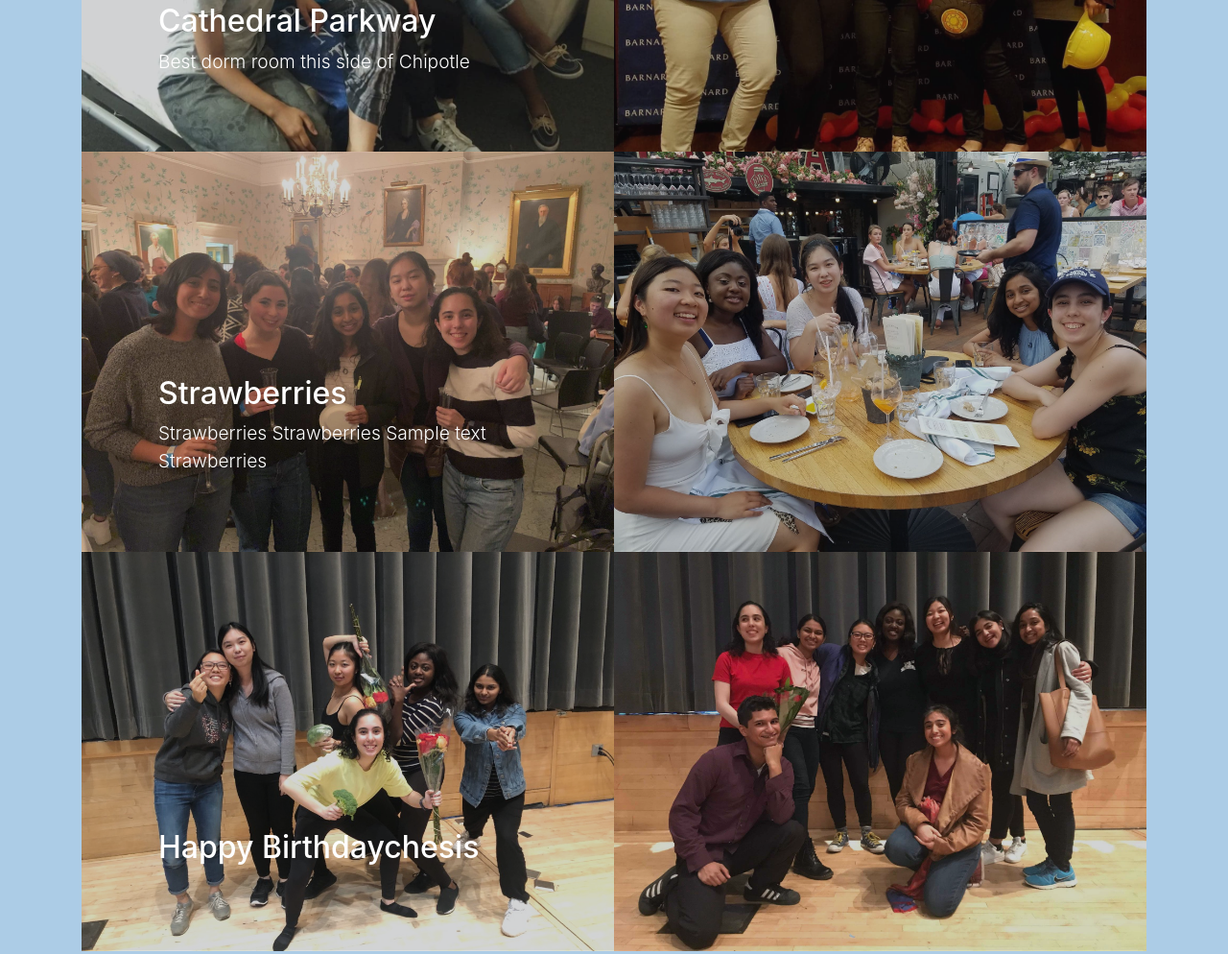
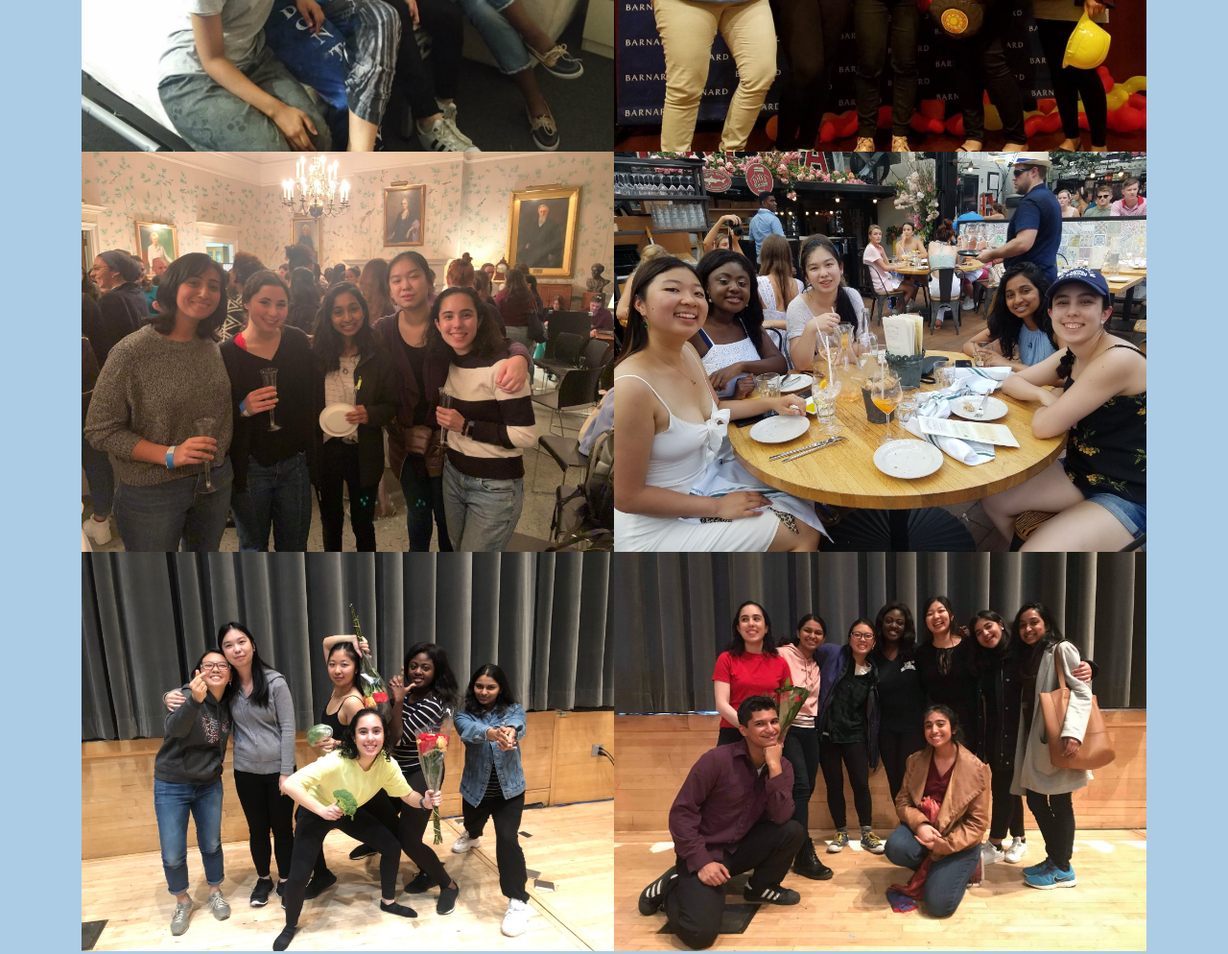
Before and after one commit to hamelyz/suprise-website, a website with bundled scripts: page index.html in a window 1280 px wide. Shown: the part 10206-11200 px from the top of the page at 96% size. Built offline with nearby package versions, Linux system fonts and the light colour scheme.

```diff
--- a/css/stylish-portfolio.css
+++ b/css/stylish-portfolio.css
@@ -238,7 +238,8 @@
   display: flex;
   height: 100%;
   width: 100%;
-  background-color: rgba(33, 37, 41, .2);
+  background-color: rgba(33, 37, 41, 0);
+/*  background-color: rgba(33, 37, 41, .2);*/
 /*  background-color: rgba(33, 37, 41, 0.2);*/
   position: absolute;
   top: 0;
@@ -247,8 +248,8 @@
 }
 
 .portfolio-item .caption .caption-content {
-/*  color: rgba(255, 255, 255, 0);*/
-  color: #fff;
+  color: rgba(255, 255, 255, 0);
+/*  color: #fff;*/
   margin: auto 2rem 2rem;
 }
 
@@ -293,14 +294,14 @@
     clip-path: inset(2rem);
   }
   .portfolio-item:hover .caption {
-/*    background-color: rgba(33, 37, 41, 0.2);*/
-    background-color: rgba(150, 150, 150, 0);
+    background-color: rgba(33, 37, 41, 0.2);
+/*    background-color: rgba(150, 150, 150, 0);*/
 /*    background-color: rgba(29, 128, 159, 0.9);*/
     -webkit-clip-path: inset(2rem);
     clip-path: inset(2rem);
   }
     .portfolio-item:hover .caption .caption-content{
-        color: rgba(255, 255, 255, 0);
+        color: rgba(168, 189, 212, 1);
     }
 }
 
--- a/index.html
+++ b/index.html
@@ -650,7 +650,7 @@
                         <div class="caption">
                             <div class="caption-content">
                                 <div class="h2">Cathedral Parkway</div>
-                                <p class="mb-0">Best dorm room this side of Chipotle</p>
+                                <p class="mb-0"><b>Best dorm room this side of Chipotle</b></p>
                             </div>
                         </div>
                         <img class="img-fluid" src="img/Banners/Banner-110-Cropped.jpg" alt="">
@@ -659,12 +659,10 @@
                 <div class="col-lg-6">
                     <a class="portfolio-item" href="#!">
                         <div class="caption">
-<!--
                             <div class="caption-content">
-                                <div class="h2">Ice Cream</div>
-                                <p class="mb-0">A dark blue background with a colored pencil, a clip, and a tiny ice cream cone!</p>
+                                <div class="h2">Bold, Beautiful, Barnard</div>
+<!--                                <p class="mb-0">A dark blue background with a colored pencil, a clip, and a tiny ice cream cone!</p>-->
                             </div>
--->
                         </div>
                         <img class="img-fluid" src="img/Banners/Banner-Barnard-Event-Cropped.jpg" alt="">
                     </a>
@@ -673,8 +671,10 @@
                     <a class="portfolio-item" href="#!">
                         <div class="caption">
                             <div class="caption-content">
+<!--
                                 <div class="h2">Strawberries</div>
                                 <p class="mb-0">Strawberries Strawberries Sample text Strawberries</p>
+-->
                             </div>
                         </div>
                         <img class="img-fluid" src="img/Banners/Banner-Being-Bougie-For-Free-Food-Cropped.jpg" alt="">
@@ -697,7 +697,7 @@
                     <a class="portfolio-item" href="#!">
                         <div class="caption">
                             <div class="caption-content">
-                                <div class="h2">Happy Birthdaychesis</div>
+                                <div class="h2">Happy Birthdaychesis Sam</div>
 <!--                                <p class="mb-0">A yellow workspace with some scissors, pencils, and other objects.</p>-->
                             </div>
                         </div>
@@ -707,12 +707,11 @@
                 <div class="col-lg-6">
                     <a class="portfolio-item" href="#!">
                         <div class="caption">
-<!--
                             <div class="caption-content">
-                                <div class="h2">Workspace</div>
-                                <p class="mb-0">A yellow workspace with some scissors, pencils, and other objects.</p>
+                                <div class="h2">From Steven</div>
+                                <p class="mb-0">It's been an amazing several years. I love you and I can't wait for more.
+                                <br> Sincerely, <br> Stove</p>
                             </div>
--->
                         </div>
                         <img class="img-fluid" src="img/Banners/received_1235270006608903.jpg" alt="">
                     </a>
```
